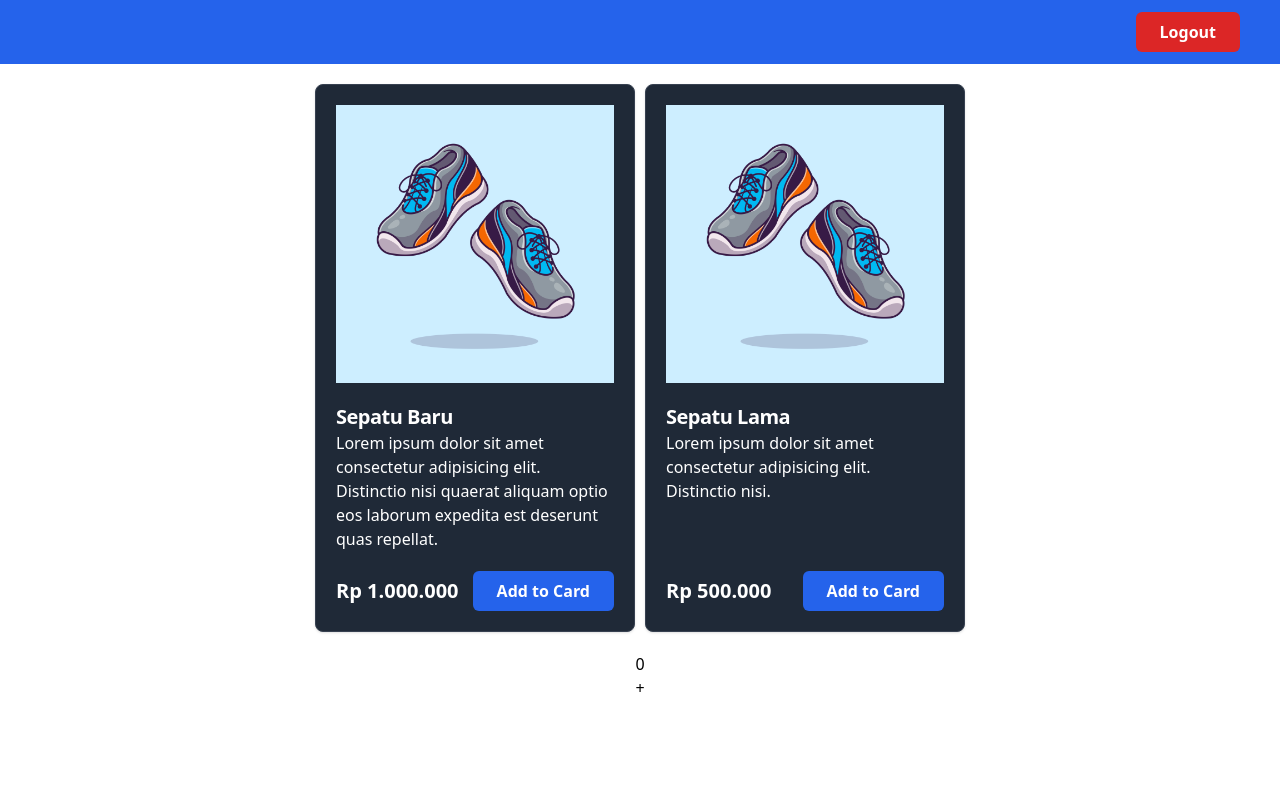
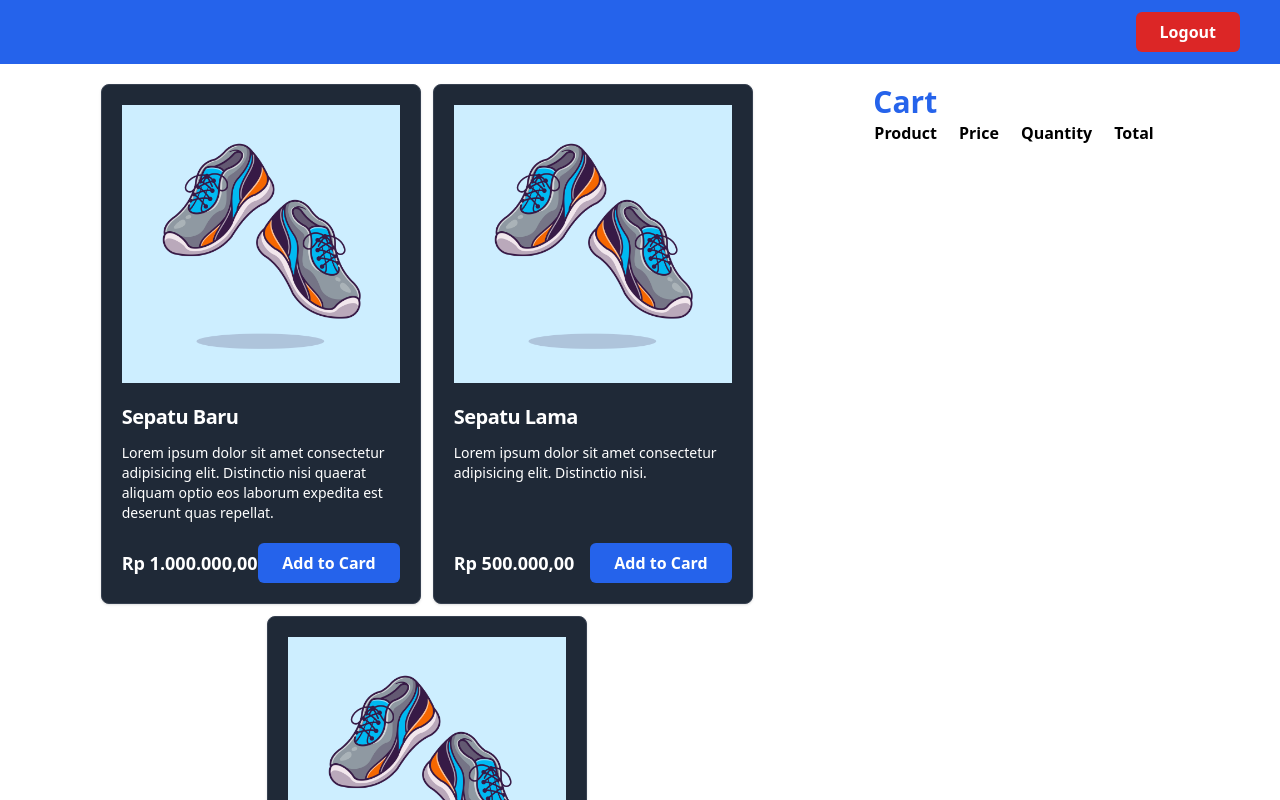
Before and after one commit to bhaskarayh/vip-code-react-js, a React (Vite) app: page /products in a window 1280 px wide. Shown: the top 800 px of the page. Built offline with nearby package versions, Linux system fonts and the light colour scheme.

Commit message:
add 12.useState

```diff
--- a/src/Pages/producs.jsx
+++ b/src/Pages/producs.jsx
@@ -1,4 +1,4 @@
-import { Fragment } from 'react';
+import { Fragment, useState } from 'react';
 import CardProduct from '../components/Fragments/CardProduct';
 import Button from '../components/Elements/Button';
 import Counter from '../components/Fragments/Counter';
@@ -7,7 +7,7 @@ const products = [
     {
         id: 1,
         name: 'Sepatu Baru',
-        price: 'Rp 1.000.000',
+        price: 1000000,
         image: '/images/shoes.jpg',
         desciption:
             'Lorem ipsum dolor sit amet consectetur adipisicing elit. Distinctio nisi quaerat aliquam optio eos laborum expedita est deserunt quas repellat.',
@@ -15,7 +15,15 @@ const products = [
     {
         id: 2,
         name: 'Sepatu Lama',
-        price: 'Rp 500.000',
+        price: 500000,
+        image: '/images/shoes.jpg',
+        desciption:
+            'Lorem ipsum dolor sit amet consectetur adipisicing elit. Distinctio nisi.',
+    },
+    {
+        id: 3,
+        name: 'Sepatu Lama',
+        price: 2000000,
         image: '/images/shoes.jpg',
         desciption:
             'Lorem ipsum dolor sit amet consectetur adipisicing elit. Distinctio nisi.',
@@ -26,11 +34,39 @@ const products = [
 const email = localStorage.getItem('email');
 
 const ProducsPage = () => {
-    // console.log({ CardProduct });
+    const [cart, setCart] = useState([]);
+    // console.log(cart);
+
     const handleLogout = () => {
         localStorage.removeItem('email');
         localStorage.removeItem('password');
         window.location.href = '/login';
+    };
+
+    const handleAddToCart = id => {
+        /*  setCart([
+            ...cart,
+            {
+                id,
+                qty: 1,
+            },
+        ]); */
+        if (cart.find(item => item.id === id)) {
+            // Add Quantity
+            setCart(
+                cart.map(item =>
+                    item.id === id ? { ...item, qty: item.qty + 1 } : item
+                )
+            );
+        } else {
+            setCart([
+                ...cart,
+                {
+                    id,
+                    qty: 1,
+                },
+            ]);
+        }
     };
 
     return (
@@ -41,19 +77,71 @@ const ProducsPage = () => {
                     Logout
                 </Button>
             </div>
-            <div className="flex flex-wrap justify-center py-5 gap-2.5">
+            <div className="flex justify-center py-5 ">
+                <div className="w-4/6 flex flex-wrap gap-3 justify-center">
                     {products.map(product => (
                         <CardProduct key={product.id}>
                             <CardProduct.Header image={product.image} />
                             <CardProduct.Body name={product.name}>
                                 {product.desciption}
                             </CardProduct.Body>
-                        <CardProduct.Footer price={product.price} />
+                            <CardProduct.Footer
+                                price={product.price}
+                                id={product.id}
+                                handleAddToCart={() =>
+                                    handleAddToCart(product.id)
+                                }
+                            />
                         </CardProduct>
                     ))}
                 </div>
-            <div className="flex justify-center mb-10">
-                <Counter />
+                <div className="w-2/6">
+                    <h1 className="text-3xl font-bold ml-5 text-blue-600">
+                        Cart
+                    </h1>
+                    <table className="text-left table-auto border-separate border-spacing-x-5">
+                        <thead>
+                            <tr>
+                                <th>Product</th>
+                                <th>Price</th>
+                                <th>Quantity</th>
+                                <th>Total</th>
+                            </tr>
+                        </thead>
+                        <tbody>
+                            {console.log(cart)}
+                            {cart.map(item => {
+                                const product = products.find(
+                                    product => product.id === item.id
+                                );
+
+                                return (
+                                    <tr key={item.id}>
+                                        <td>{product.name}</td>
+                                        <td>
+                                            {product.price.toLocaleString(
+                                                'id-ID',
+                                                {
+                                                    style: 'currency',
+                                                    currency: 'IDR',
+                                                }
+                                            )}
+                                        </td>
+                                        <td>{item.qty}</td>
+                                        <td>
+                                            {(
+                                                item.qty * product.price
+                                            ).toLocaleString('id-ID', {
+                                                style: 'currency',
+                                                currency: 'IDR',
+                                            })}
+                                        </td>
+                                    </tr>
+                                );
+                            })}
+                        </tbody>
+                    </table>
+                </div>
             </div>
         </Fragment>
     );
--- a/src/components/Fragments/CardProduct.jsx
+++ b/src/components/Fragments/CardProduct.jsx
@@ -23,21 +23,32 @@ const Body = props => {
     return (
         <div className="px-5 pb-5 h-full">
             <a href="">
-                <h5 className="text-xl text-white font-semibold tracking-tight ">
+                <h5 className="text-xl text-white font-semibold tracking-tight mb-3">
                     {name}
                 </h5>
-                <p className="text-m text-white">{children}</p>
+                <p className="text-sm text-white">{children}</p>
             </a>
         </div>
     );
 };
 
 const Footer = props => {
-    const { price } = props;
+    const { price, handleAddToCart, id } = props;
+
     return (
         <div className="flex items-center justify-between px-5 pb-5">
-            <span className="text-xl font-bold text-white">{price}</span>
-            <Button className="bg-blue-600">Add to Card</Button>
+            <span className="text-lg font-bold text-white">
+                {price.toLocaleString('id-ID', {
+                    style: 'currency',
+                    currency: 'IDR',
+                })}
+            </span>
+            <Button
+                className="bg-blue-600 text-md"
+                onClick={() => handleAddToCart(id)}
+            >
+                Add to Card
+            </Button>
         </div>
     );
 };
--- a/src/components/Fragments/Counter.jsx
+++ b/src/components/Fragments/Counter.jsx
@@ -10,9 +10,10 @@ class Counter extends React.Component {
 
     render() {
         return (
-            <div>
-                <h1>{this.state.count}</h1>
+            <div className="flex justify-center items-center gap-2 ">
+                <h1 className="text-lg font-bold">{this.state.count}</h1>
                 <button
+                    className="p-2 bg-blue-300 rounded shadow-lg font-md"
                     onClick={() =>
                         this.setState({
                             count: this.state.count + 1,
```
Lines whose indentation alone changed are shown as unchanged.
